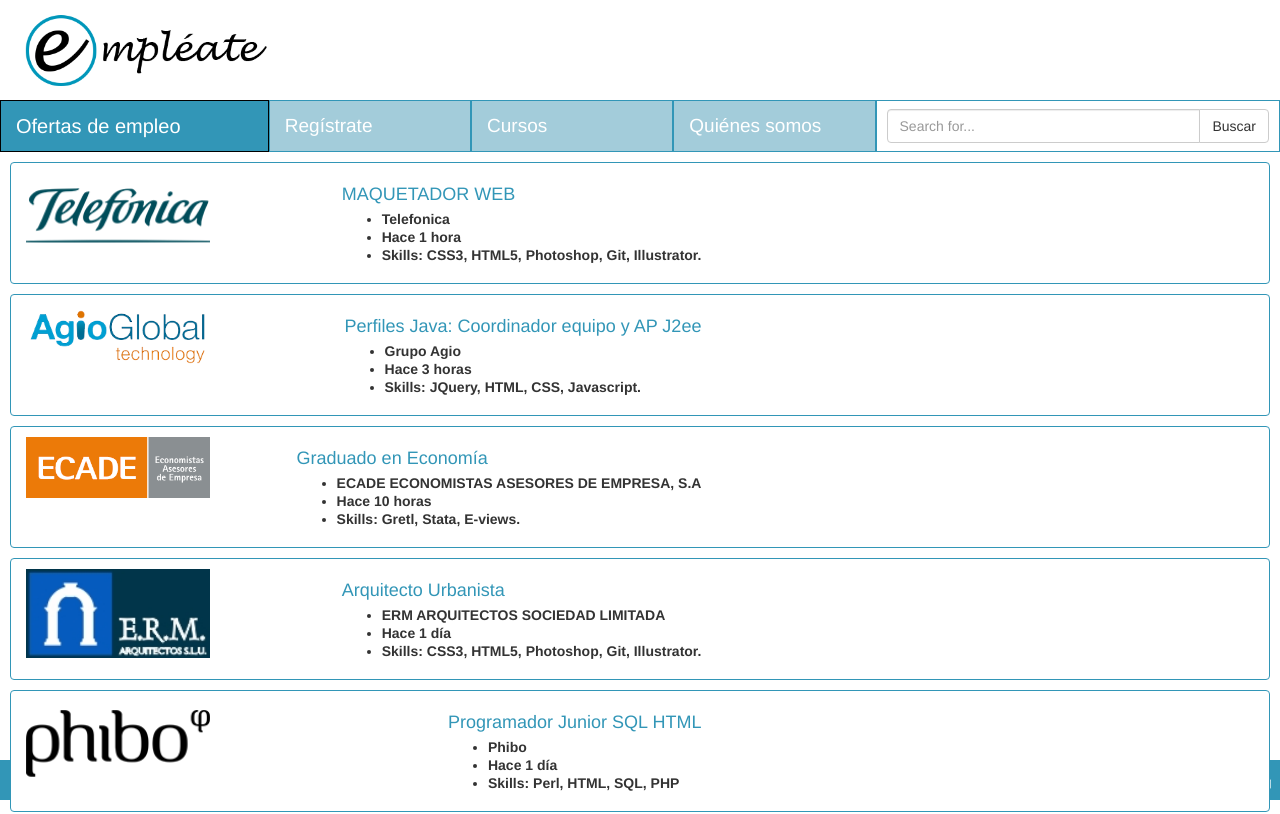
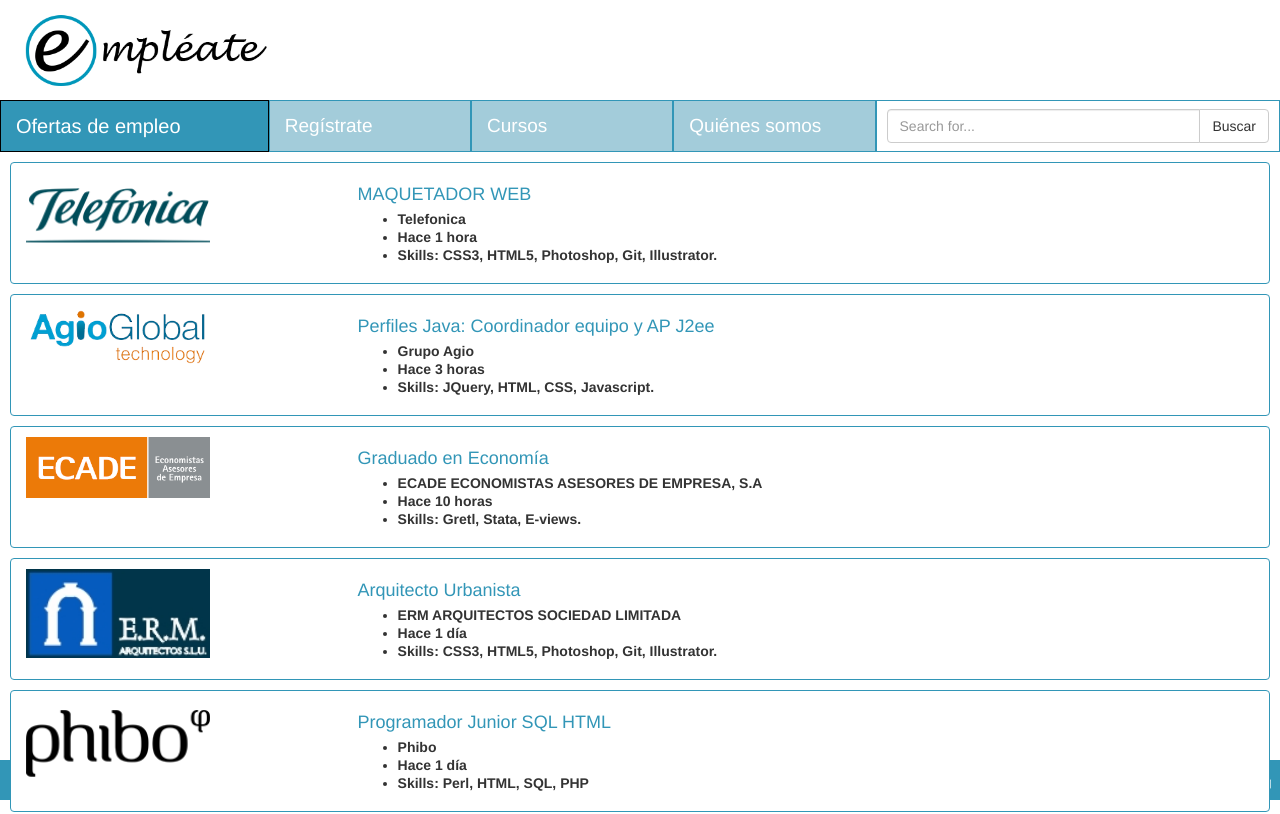
Before and after one commit to CarolinaOrellanaSanchez/Empleate, an Angular app: page /lista-ofertas in a window 1280 px wide. Shown: the top 814 px of the page. Built offline with nearby package versions, Linux system fonts and the light colour scheme.

Commit message:
colocamos bien ordenado la lista de ofertas

```diff
--- a/src/app/lista-ofertas/oferta/oferta.component.css
+++ b/src/app/lista-ofertas/oferta/oferta.component.css
@@ -10,7 +10,8 @@
 .desc_corta_empresa{
     float: right;
     position: relative;
-    right: 45%;
+    left: 1%;
+    width: 74%;
     margin-top: 1%;
 }
 .list-group-item.active{
```
